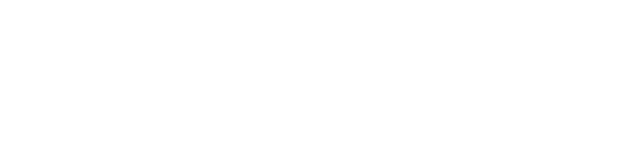
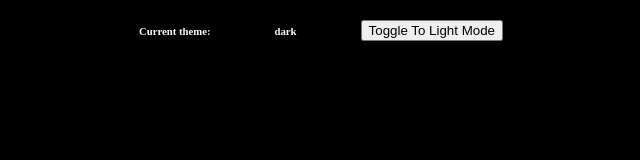
Before and after one commit to boldybread/t3w3-webproject, a plain HTML site: page src/index.html in a window 1280 px wide. Shown: the whole page, without its empty margins (319-959 px from the left). Drawn offline with Linux system fonts and the light colour scheme; files that its build step writes are made by us from their sources.

Commit message:
feat: created CSS styling to make light and dark theme with appropriate colours

```diff
--- a/src/index.html
+++ b/src/index.html
@@ -1,11 +1,32 @@
 <!DOCTYPE html>
 <html lang="en">
 <head>
-    <meta charset="UTF-8">
-    <meta name="viewport" content="width=device-width, initial-scale=1.0">
-    <title>Document</title>
+
+
+	<meta charset="UTF-8">
+	<meta name="viewport" content="width=device-width, initial-scale=1.0">
+	<title>Localstorage Project</title>
+	<script src="./scripts/dataManager.js"></script>
+	<link rel="stylesheet" href="./style.css">
+
+	<link rel="apple-touch-icon" sizes="76x76" href="./apple-touch-icon.png">
+	<link rel="icon" type="image/png" sizes="32x32" href="./favicon-32x32.png">
+	<link rel="icon" type="image/png" sizes="16x16" href="./favicon-16x16.png">
+	<link rel="manifest" href="./site.webmanifest">
+	<link rel="mask-icon" href="./safari-pinned-tab.svg" color="#5bbad5">
+	<meta name="msapplication-TileColor" content="#da532c">
+	<meta name="theme-color" content="#ffffff">
 </head>
 <body>
+	<div class="row">
+		<div class="column themeToggle">
+			<h6>Current theme:</h6>
+			<h6 id="pageThemeHeading"></h6>
+			<!-- img for light/dark icon -->
+			<button id="pageThemeButton" >Toggle Light/Dark</button>
+		</div>
+	</div>
 
+	<script src="./scripts/pageThemeManager.js"></script>
 </body>
 </html>
--- /dev/null
+++ b/src/scripts/dataManager.js
@@ -0,0 +1,94 @@
+// Declare JS data that we want to store
+let cssThemes = [
+
+];
+
+let pageTheme = "dark";
+
+
+
+/**
+ * Retrieve, assign, and return the latest stored CSS theme list from the browser localstorage.
+ * @author BigfootDS
+ *
+ * @returns Array of objects.
+ */
+function getStoredCssThemes(){
+	// Update the cssTheme array
+	let rawJsonStringCssThemes = localStorage.getItem("cssThemes");
+	cssThemes = JSON.parse(rawJsonStringCssThemes);
+	// Return the updated data
+	return cssThemes;
+}
+
+
+/**
+ * Retrieve, assign, and return the latest stored page theme from the browser localstorage.
+ * @author BigfootDS
+ *
+ * @returns String. Should be "light" or "dark".
+ */
+function getStoredPageTheme(){
+	pageTheme = localStorage.getItem("pageTheme");
+	return pageTheme;
+}
+
+
+// Create/Update localstorage
+function setCssThemesToStorage(){
+	let dataAsJsonString = JSON.stringify(cssThemes);
+	localStorage.setItem("cssThemes", dataAsJsonString);
+}
+
+function setPageThemeToStorage(){
+	localStorage.setItem("pageTheme", pageTheme);
+}
+
+
+// Check if data exists,
+// if it does, retrieve it,
+// else, set default variables to localstorage
+if (localStorage.getItem("pageTheme") && localStorage.getItem("cssThemes")?.length > 0){
+	getStoredCssThemes();
+	getStoredPageTheme();
+} else {
+	setCssThemesToStorage();
+	setPageThemeToStorage();
+}
+
+
+
+
+
+
+
+
+
+
+/*
+
+cssThemes = [
+	{
+		name: "blah blah 100",
+		hex: "000000"
+	},
+	{
+		name: "blah blah 100",
+		hex: "000000"
+	}
+]
+
+"[[Object object], [Object object]]"
+
+JSON.stringify(cssThemes);
+
+"[{'name':'blah blah 100', 'hex': '000000'}, {'name':'blah blah 100', 'hex': '000000'}]""
+
+*/
+
+
+
+
+
+
+// Delete localstorage
--- /dev/null
+++ b/src/scripts/pageThemeManager.js
@@ -0,0 +1,119 @@
+const themes = {
+	light: {
+		"theme-50":"#f7fbff",
+		"theme-100":"#f0f6ff",
+		"theme-200":"#e0eeff",
+		"theme-300":"#d1e5ff",
+		"theme-400":"#c2dcff",
+		"theme-500":"#b3d4ff",
+		"theme-600":"#6babff",
+		"theme-700":"#2483ff",
+		"theme-800":"#005fdb",
+		"theme-900":"#004094",
+		"theme-950":"#003170"
+	},
+	dark: {
+		"theme-50":"#f7fbff",
+		"theme-100":"#dbe9fc",
+		"theme-200":"#000000",
+		"theme-300":"#000000",
+		"theme-400":"#000000",
+		"theme-500":"#000000",
+		"theme-600":"#000000",
+		"theme-700":"#000000",
+		"theme-800":"#000000",
+		"theme-900":"#000000",
+		"theme-950":"#000000"
+	}
+}
+
+/*
+	// Light mode blues
+	--demosite-50: #f7fbff;
+	--demosite-100: #f0f6ff;
+	--demosite-200: #e0eeff;
+	--demosite-300: #d1e5ff;
+	--demosite-400: #c2dcff;
+	--demosite-500: #b3d4ff;
+	--demosite-600: #6babff;
+	--demosite-700: #2483ff;
+	--demosite-800: #005fdb;
+	--demosite-900: #004094;
+	--demosite-950: #003170;
+
+	// Dark mode blues
+	--demosite-50: #e5ebf4;
+	--demosite-100: #cbd8e9;
+	--demosite-200: #97b1d2;
+	--demosite-300: #6389bc;
+	--demosite-400: #406495;
+	--demosite-500: #294160;
+	--demosite-600: #263b58;
+	--demosite-700: #22364f;
+	--demosite-800: #1e3047;
+	--demosite-900: #1b2a3e;
+	--demosite-950: #19273a;
+
+*/
+
+
+
+// Update #pageThemeHeading text
+function updatePageThemeHeading(){
+	let headingToUpdate = document.getElementById("pageThemeHeading");
+	headingToUpdate.textContent = getStoredPageTheme();
+}
+
+// Update #pageThemeButton text
+function updatePageThemeButtonText(){
+	let buttonToUpdate = document.getElementById("pageThemeButton");
+
+	let textToShow = "";
+
+	if (getStoredPageTheme() == "dark"){
+		textToShow = "Toggle To Light Mode";
+	} else {
+		textToShow = "Toggle to Dark Mode";
+	}
+
+	buttonToUpdate.textContent = textToShow;
+
+}
+
+// Add onclick to #pageThemeButton
+function togglePageTheme(){
+	if (getStoredPageTheme() == "dark"){
+		pageTheme = "light";
+	} else {
+		pageTheme = "dark";
+	}
+	setPageThemeToStorage();
+
+	applySavedTheme();
+}
+
+
+// Apply theme from localstorage
+function applySavedTheme(){
+	updatePageThemeButtonText();
+	updatePageThemeHeading();
+	updateCssVariables();
+}
+
+
+// Update CSS variables based on current theme
+function updateCssVariables(){
+	let themeName = getStoredPageTheme();
+	// for every CSS variable in themes["light"]
+	for (const variable in themes[themeName]){
+		document.documentElement.style.setProperty(`--${variable}`, themes[themeName][variable]);
+		console.log("Updated CSS variable --" + variable);
+
+	}
+}
+
+
+let pageThemeToggleButton = document.getElementById("pageThemeButton");
+pageThemeToggleButton.addEventListener("click", togglePageTheme);
+
+applySavedTheme();
--- /dev/null
+++ b/style.css
@@ -0,0 +1,35 @@
+body {
+	background: linear-gradient(to right, black, var(--theme-950));
+	color: var(--theme-50);
+	margin: 0;
+	padding: 0;
+	display: flex;
+	flex-direction: row;
+}
+
+/* Mobile-first design */
+.row {
+	width: 100dvw;
+}
+
+.column {
+	width: 100%;
+	background-color: var(--theme-800);
+}
+
+.themeToggle {
+	display: flex;
+	flex-direction: row;
+	justify-content: center;
+	align-items: center;
+	gap: 5%;
+}
+
+
+
+
+
+
+
+
+/* Media query for desktop */
```
